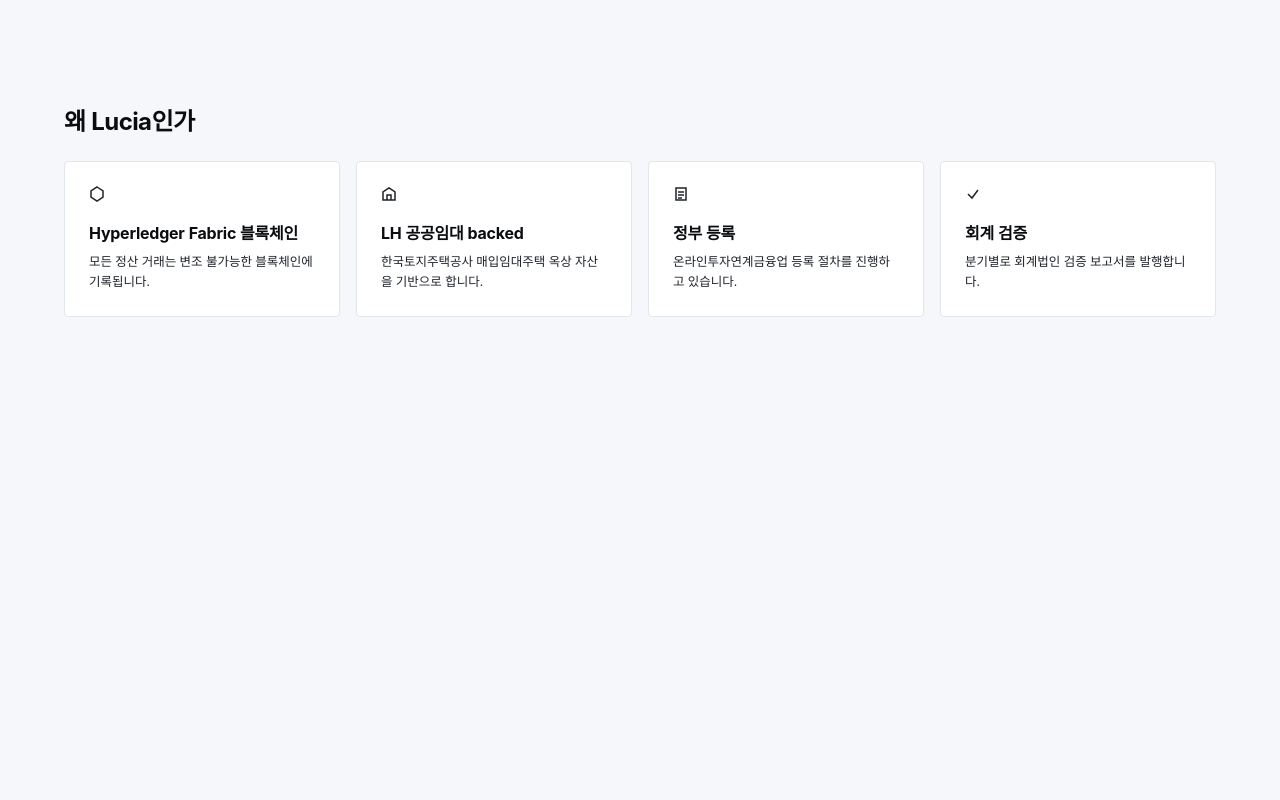
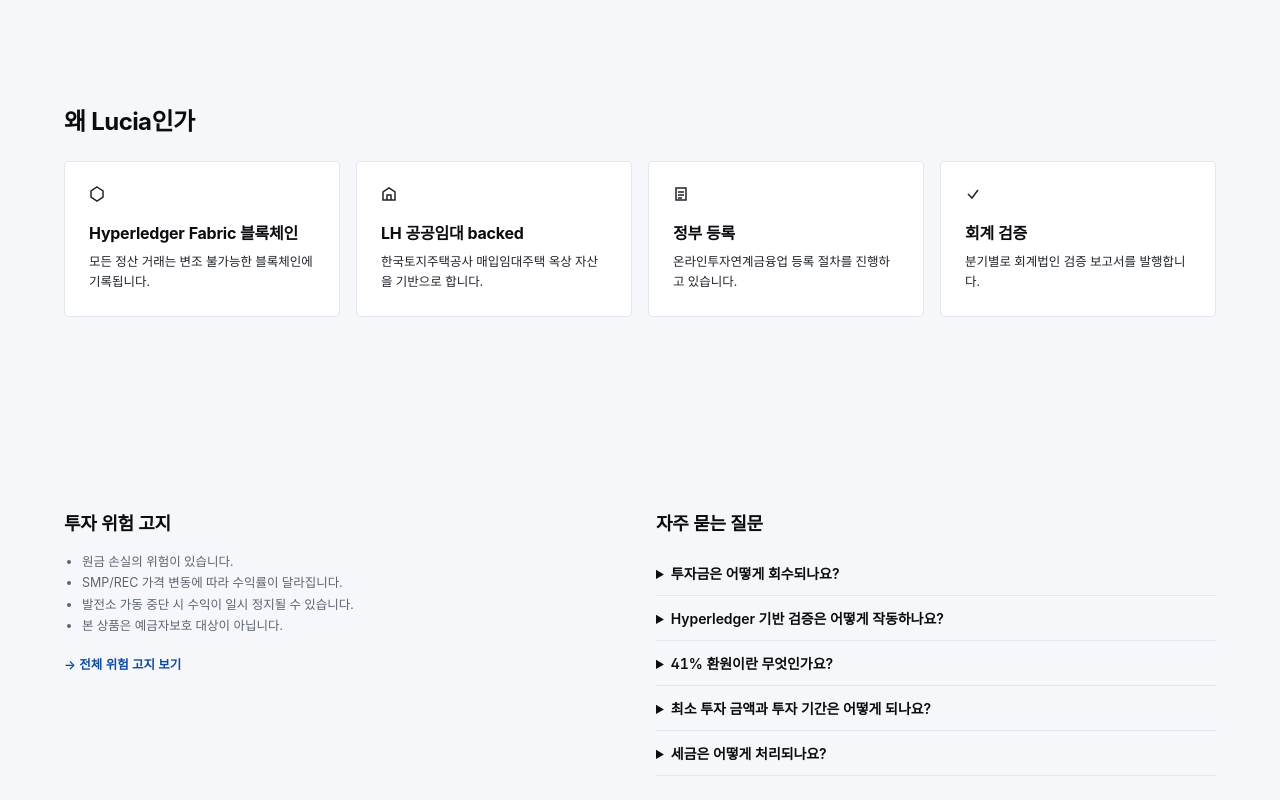
Before and after one commit to mattysouth97/lucia-pilot, a React (Vite) app in the folder apps/web/: page /invest in a window 1280 px wide. Shown: the part 2748-3548 px from the top of the page. Before the commit the page ends 3161 px from the top, so only its background shows below. Built offline with nearby package versions, Linux system fonts and the light colour scheme; a web font is replaced by a local one.

Commit message:
feat(web): FR-R-001 Disclosure risks + FAQ section

```diff
--- a/apps/web/src/index.css
+++ b/apps/web/src/index.css
@@ -856,3 +856,8 @@
 .landing-section { padding: clamp(56px, 8vw, 96px) 0; }
 .landing-section--tight { padding: clamp(32px, 5vw, 56px) 0; }
 .landing-container { max-width: 1200px; margin: 0 auto; padding: 0 24px; }
+
+.disclosure-grid { grid-template-columns: minmax(0, 1fr); }
+@media (min-width: 1024px) {
+  .disclosure-grid { grid-template-columns: minmax(0, 1fr) minmax(0, 1fr); }
+}
--- a/apps/web/src/routes/Invest/index.tsx
+++ b/apps/web/src/routes/Invest/index.tsx
@@ -4,6 +4,7 @@
 import { HowItWorks } from './sections/HowItWorks';
 import { ImpactStrip } from './sections/ImpactStrip';
 import { LiveLedgerRibbon } from './sections/LiveLedgerRibbon';
+import { Disclosure } from './sections/Disclosure';
 import { StationGrid } from './sections/StationGrid';
 import { TrustGrid } from './sections/TrustGrid';
 
@@ -18,6 +19,7 @@
         <LiveLedgerRibbon />
         <StationGrid />
         <TrustGrid />
+        <Disclosure />
       </main>
     </>
   );
--- /dev/null
+++ b/apps/web/src/routes/Invest/sections/Disclosure.tsx
@@ -0,0 +1,44 @@
+// apps/web/src/routes/Invest/sections/Disclosure.tsx
+import { FAQ_ITEMS, FAQ_TITLE, RISK_BULLETS, RISK_FULL_LINK, RISK_TITLE } from '../copy';
+
+export function Disclosure() {
+  return (
+    <section aria-labelledby="disclosure-heading" className="landing-section">
+      <div className="landing-container">
+        <div className="disclosure-grid" style={{ display: 'grid', gap: 32 }}>
+          <div>
+            <h2 id="disclosure-heading" style={{ fontSize: 18, fontWeight: 700, color: 'var(--ink)', margin: '0 0 16px', letterSpacing: '-0.015em' }}>
+              {RISK_TITLE}
+            </h2>
+            <ul style={{ listStyle: 'disc', paddingLeft: 18, margin: 0, color: 'var(--muted)', fontSize: 12.5, lineHeight: 1.7 }}>
+              {RISK_BULLETS.map(bullet => (
+                <li key={bullet}>{bullet}</li>
+              ))}
+            </ul>
+            <a href="/invest/disclosures/risk" style={{ display: 'inline-block', marginTop: 18, fontSize: 12.5, color: 'var(--accent-ink)', fontWeight: 600 }}>
+              → {RISK_FULL_LINK}
+            </a>
+          </div>
+
+          <div>
+            <h2 style={{ fontSize: 18, fontWeight: 700, color: 'var(--ink)', margin: '0 0 16px', letterSpacing: '-0.015em' }}>
+              {FAQ_TITLE}
+            </h2>
+            <div role="list">
+              {FAQ_ITEMS.map(item => (
+                <details key={item.question} role="listitem" style={{ borderBottom: '1px solid var(--line)', padding: '12px 0' }}>
+                  <summary style={{ fontSize: 14, fontWeight: 600, color: 'var(--ink)', cursor: 'pointer', listStyle: 'revert', letterSpacing: '-0.005em' }}>
+                    {item.question}
+                  </summary>
+                  <p style={{ marginTop: 8, fontSize: 13.5, lineHeight: 1.6, color: 'var(--ink-2)' }}>
+                    {item.answer}
+                  </p>
+                </details>
+              ))}
+            </div>
+          </div>
+        </div>
+      </div>
+    </section>
+  );
+}
```
